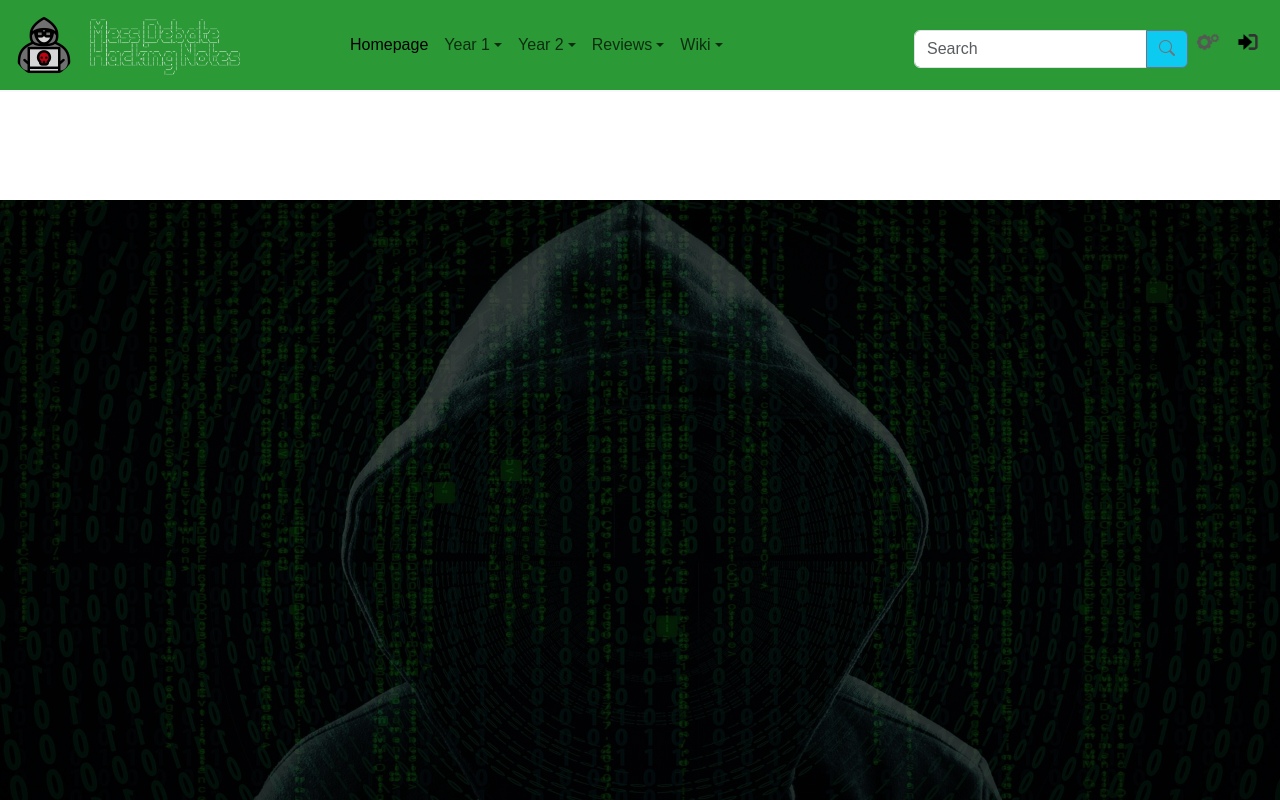
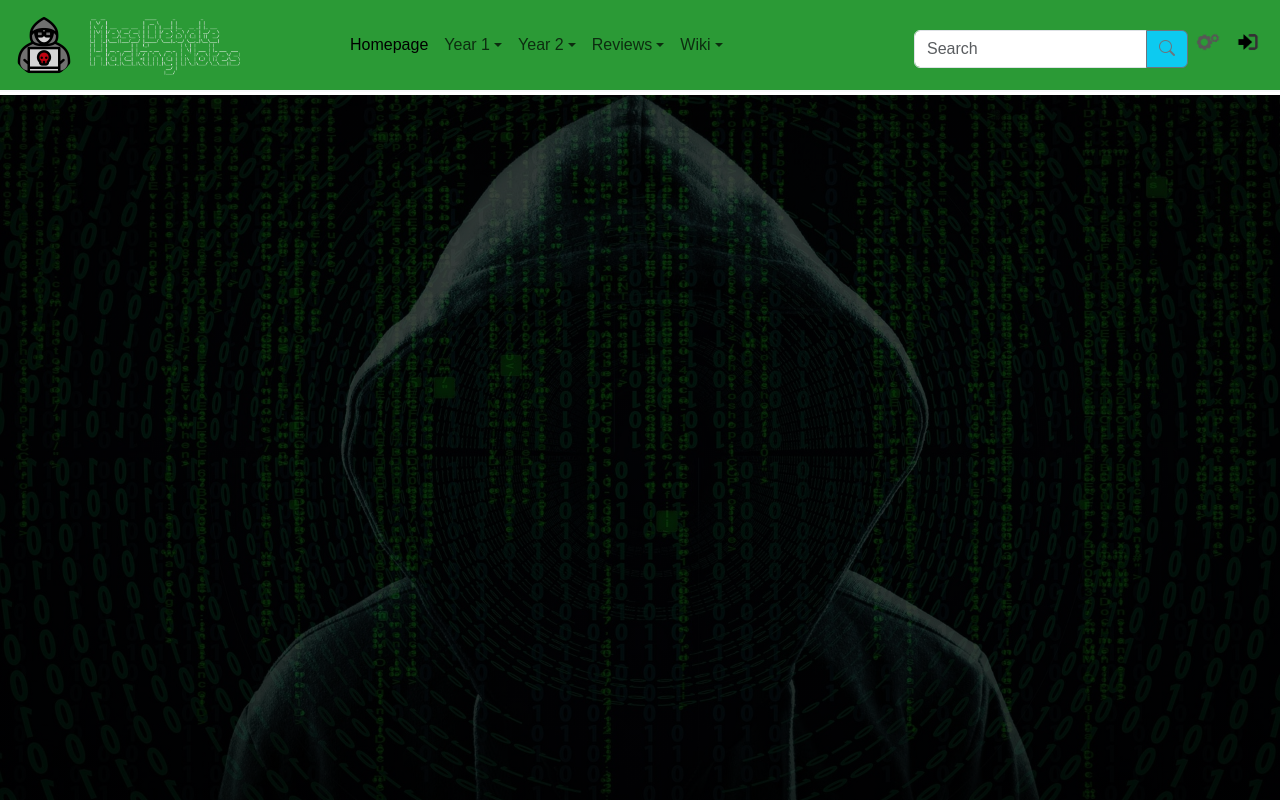
Before and after one commit to MassDebateKingVonII/S54-DCDF_FrontEnd, a Next.js app: page / in a window 1280 px wide. Shown: the top 800 px of the page. Built offline with nearby package versions, Linux system fonts and the light colour scheme.

Commit message:
Fixed navbar

```diff
--- a/app/css/index/homepage.css
+++ b/app/css/index/homepage.css
@@ -1,4 +1,5 @@
 #bg-homepage {
+    margin-top: -105px; /* pulls background under navbar */
     background: linear-gradient(rgba(0, 0, 0, 0.729), rgba(0, 0, 0, 0.767)),
         url('/assets/images/index/bg.jpg');
     background-size: cover;
--- a/app/css/style.css
+++ /dev/null
@@ -1,3 +0,0 @@
-.page-content {
-    margin-top: 100px;
-}
--- a/app/globals.css
+++ b/app/globals.css
@@ -1,6 +1,5 @@
 /* All the basic required styling */
 
-@import "./css/style.css";
 @import "./css/index/homepage.css";
 @import "./css/utils/sidebar.css";
 
@@ -23,6 +22,7 @@ body {
 .page-content {
 	flex: 1 0 auto;
 	/* grow and shrink as needed */
+    margin-top: 100px;
 }
 
 section {
```
